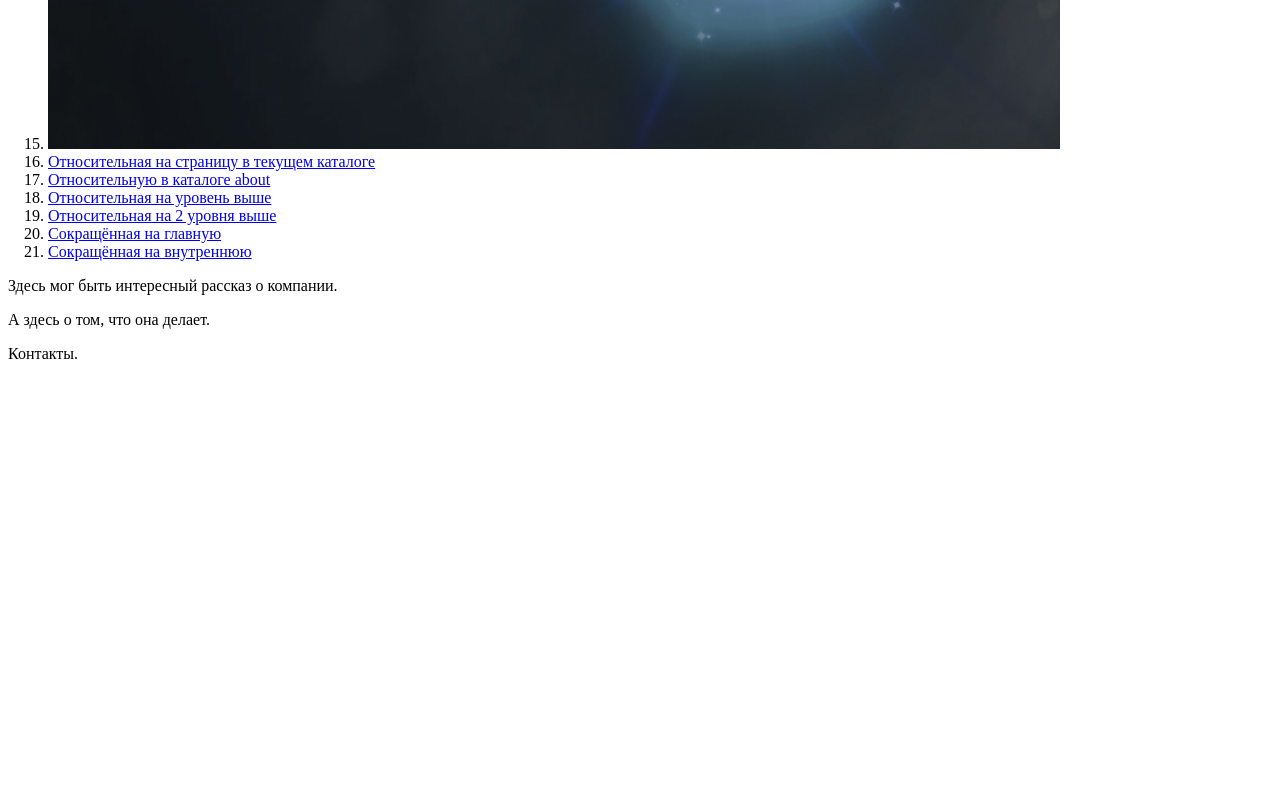
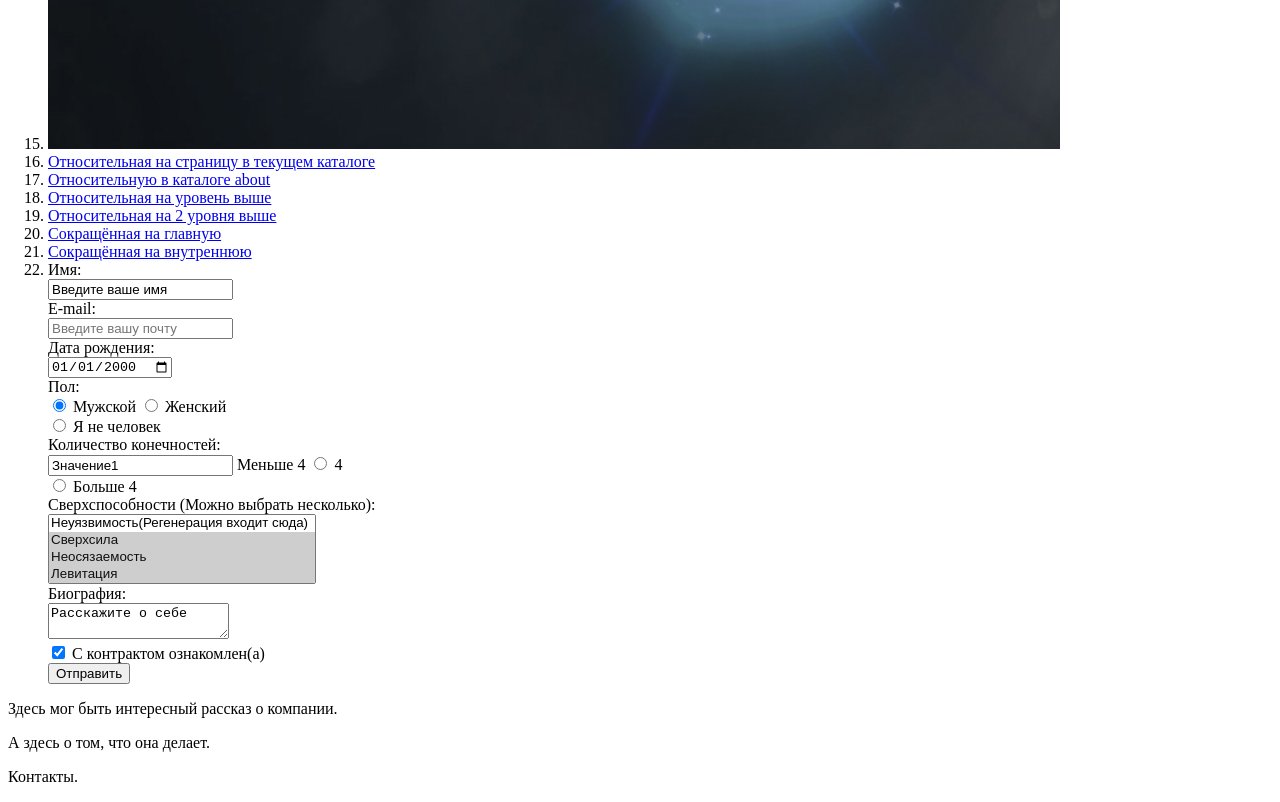
Before and after one commit to GolovkinAlexander/GolovkinAlexander.github.io, a plain HTML site: page index.html in a window 1280 px wide. Shown: the part 1029-1831 px from the top of the page. Before the commit the page ends 1408 px from the top, so only its background shows below. Drawn offline with Linux system fonts and the light colour scheme.

Commit message:
Update index.html

```diff
--- a/index.html
+++ b/index.html
@@ -38,7 +38,7 @@
           <area shape="rect" coords="179,171,274,263" href="https://www.dota2.com/home" alt="Не забываю про описание">
           <area shape="rect" coords="89,289,306,333" href="https://www.dota2.com/home" alt="Выполняю условию про прямоугольнЫХ">
           <area shape="circle" coords="701,257,171" href="https://ru.dotabuff.com/players/101356886/matches?hero=io" alt="И здесь тоже">
-          <area shape="circle" coords="312,349,25" href="https://www.dota2.com/home" alt="А теперь и круглЫХ">
+          <area shape="circle" coords="349,312,25" href="https://www.dota2.com/home" alt="А теперь и круглЫХ">
         </map>
       </li>
       <li> <a href="about">Относительная на страницу в текущем каталоге</a> </li>
@@ -47,6 +47,80 @@
       <li> <a href="../../about"> Относительная на 2 уровня выше </a> </li>
       <li> <a href="/">Сокращённая на главную</a> </li>
       <li> <a href="/about">Сокращённая на внутреннюю</a> </li>
+      <li>
+        <form action="/"
+          method="POST">
+
+      <label>
+        Имя:<br />
+        <input name="field-name"
+          value="Введите ваше имя" />
+      </label><br />
+
+      <label>
+        E-mail:<br />
+        <input name="field-email"
+          type="email"
+          placeholder="Введите вашу почту" />
+      </label><br />
+
+      <label>
+        Дата рождения:<br />
+        <input name="field-date"
+          value="2000-01-01"
+          type="date" />
+      </label><br />
+
+      Пол:<br />
+      <label><input type="radio" checked="checked"
+        name="radio-group-1" value="Значение1" />
+        Мужской</label>
+      <label><input type="radio"
+        name="radio-group-1" value="Значение2" />
+        Женский</label><br />
+      <label><input type="radio"
+        name="radio-group-1" value="Значение3" />
+        Я не человек</label><br />
+
+
+      Количество конечностей:<br />
+      <label><input type="radio-2" checked="checked"
+        name="radio-group-2" value="Значение1" />
+        Меньше 4</label>
+      <label><input type="radio"
+        name="radio-group-2" value="Значение2" />
+        4</label><br />
+      <label><input type="radio"
+        name="radio-group-2" value="Значение2" />
+        Больше 4</label><br />
+
+      <label>
+        Сверхспособности (Можно выбрать несколько):
+        <br />
+        <select name="field-name-2[]"
+          multiple="multiple">
+          <option value="Значение1">Неуязвимость(Регенерация входит сюда)</option>
+          <option value="Значение2" selected="selected">Сверхсила</option>
+          <option value="Значение3" selected="selected">Неосязаемость</option>
+          <option value="Значение4" selected="selected">Левитация</option>
+          <option value="Значение5" selected="selected">Сверхскорость(Манипуляции с временем)</option>
+          <option value="Значение6" selected="selected">Я Бэтмен</option>
+        </select>
+      </label><br />
+
+      <label>
+        Биография:<br />
+        <textarea name="field-name-3">Расскажите о себе</textarea>
+      </label><br />
+
+      <label><input type="checkbox" checked="checked"
+        name="check-1" />
+        С контрактом ознакомлен(а)</label><br />
+
+       <input type="submit" value="Отправить" />
+         </form>
+      </li>
+
 
     </ol>
     <p id="#about">Здесь мог быть интересный рассказ о компании.</p>
```
